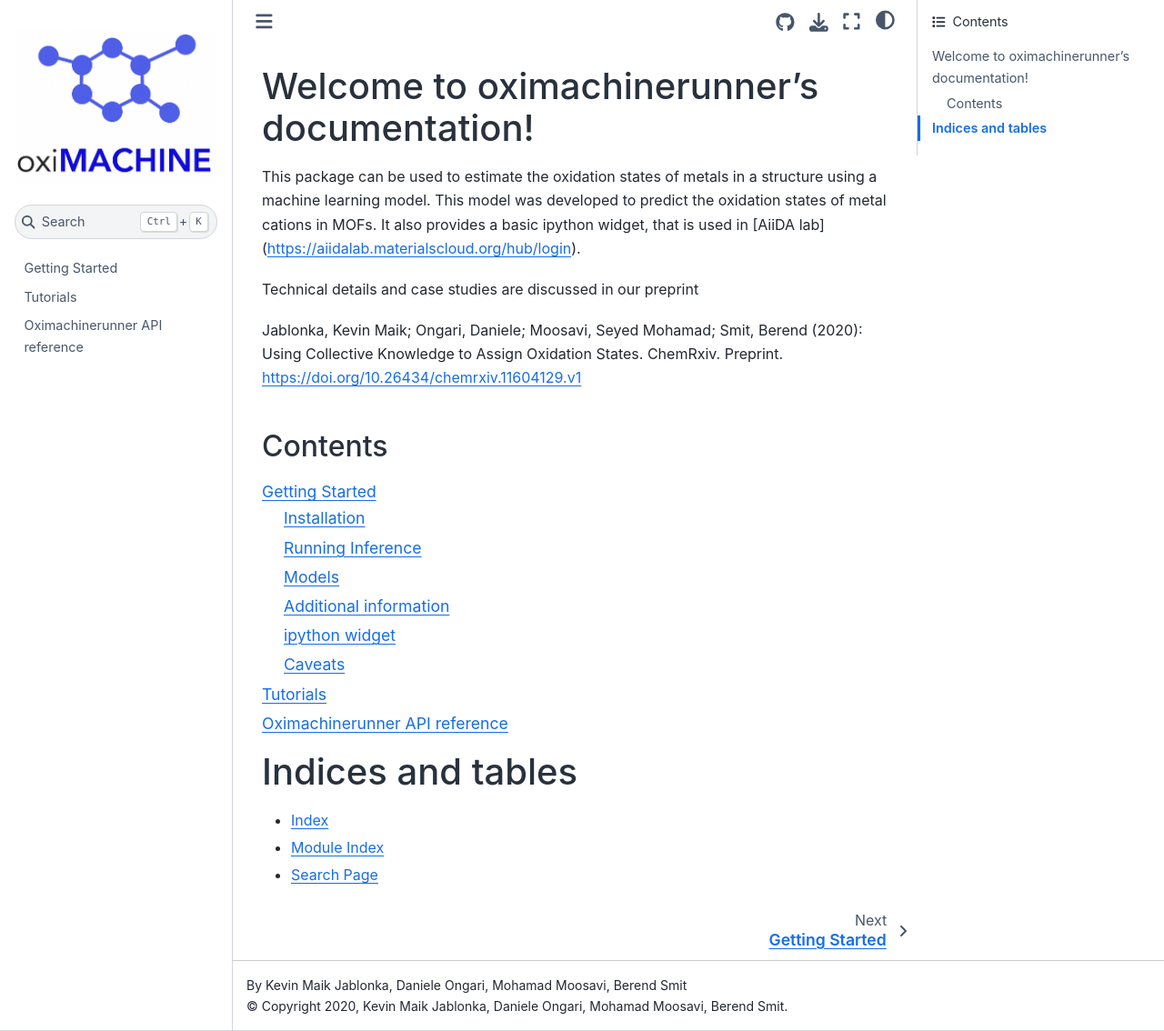
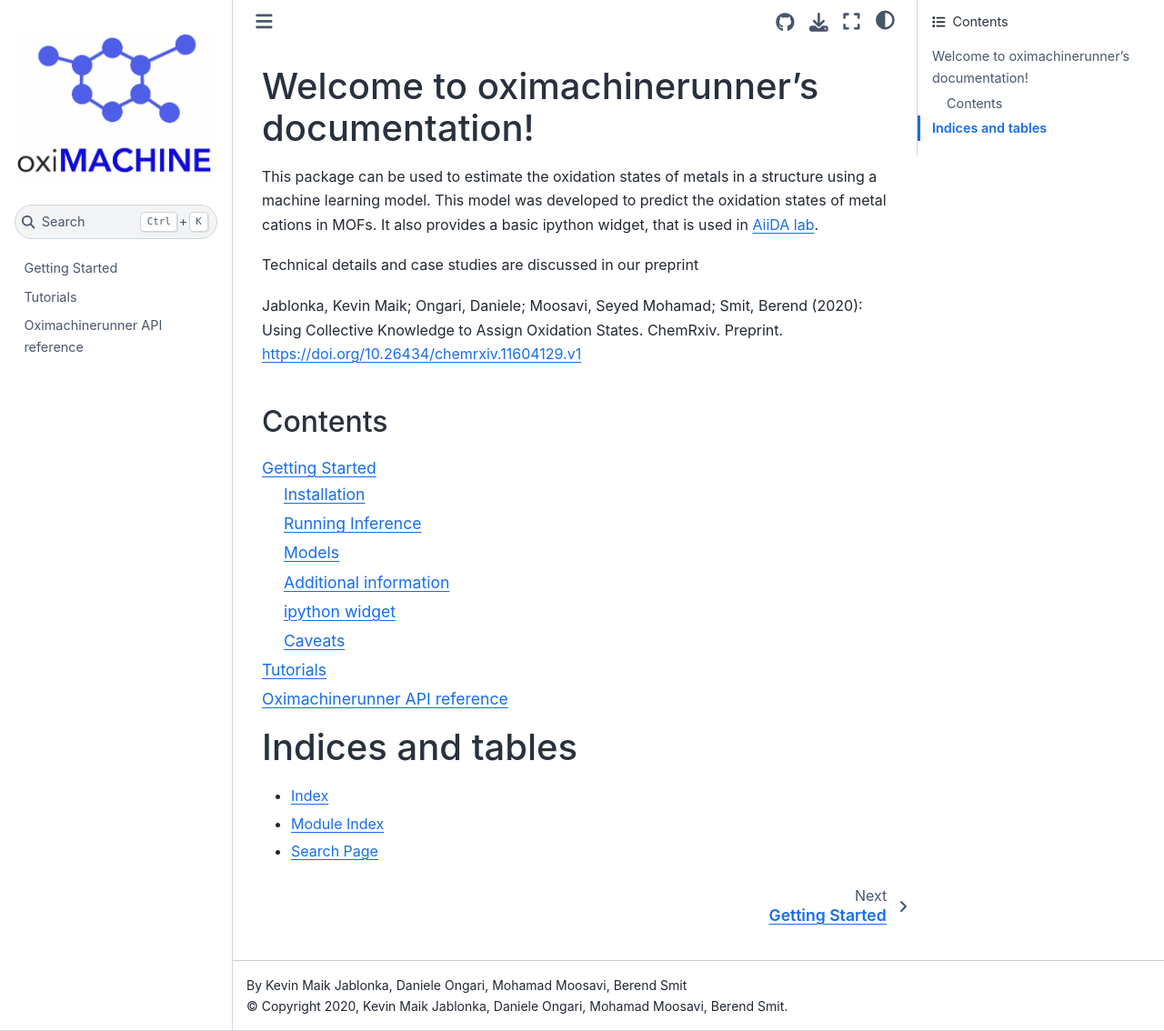
Before and after one commit to kjappelbaum/oximachinerunner, a Sphinx documentation site: the page built from docs/index.rst, in a window 1280 px wide and 1134 px high. Shown: the whole window at 91% size. Built offline with Sphinx 7.4.7 and the Sphinx Book theme 1.1.4, drawn with Linux system fonts in a browser that asks for light colours.

Commit message:
docs: fixing typos

```diff
--- a/docs/getting_started.rst
+++ b/docs/getting_started.rst
@@ -9,12 +9,14 @@
 You can install the latest stable release from PyPi using
 
 .. code-block:: bash
+
     pip install oximachinerunner
 
 
 or the latest development version using
 
 .. code-block:: bash
+
     pip install git+https://github.com/kjappelbaum/oximachinerunner.git
 
 
@@ -25,6 +27,7 @@
 The most common use case for oximachinerunner is to estimate the oxidation states for metal cation in a crystal structure. To do so, you only need the following lines of code
 
 .. code-block:: python
+
     from oximachinerunner import OximachineRunner
 
     oximachine_instance = OximachineRunner()
--- a/docs/index.rst
+++ b/docs/index.rst
@@ -7,7 +7,7 @@
 ============================================
 
 This package can be used to estimate the oxidation states of metals in a structure using a machine learning model. This model was developed to predict the oxidation states of metal cations in MOFs.
-It also provides a basic ipython widget, that is used in [AiiDA lab](https://aiidalab.materialscloud.org/hub/login).
+It also provides a basic ipython widget, that is used in `AiiDA lab <https://aiidalab.materialscloud.org/hub/login>`_.
 
 Technical details and case studies are discussed in our preprint
 
```
Also changed, not shown: README.md (+1 -2 lines).
